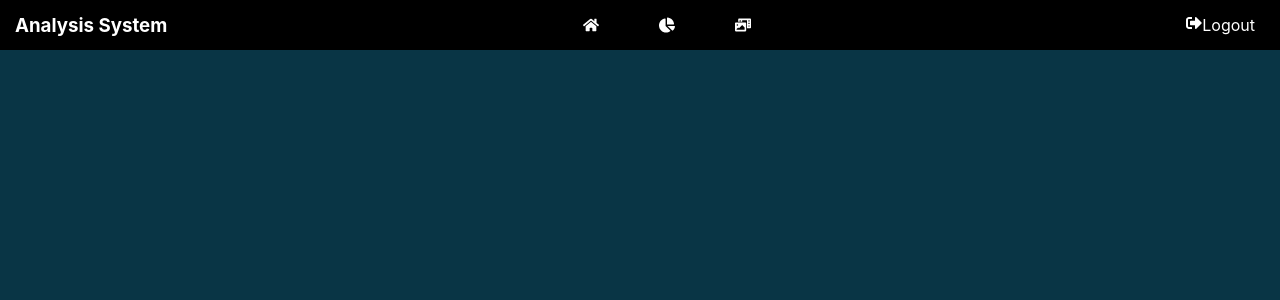
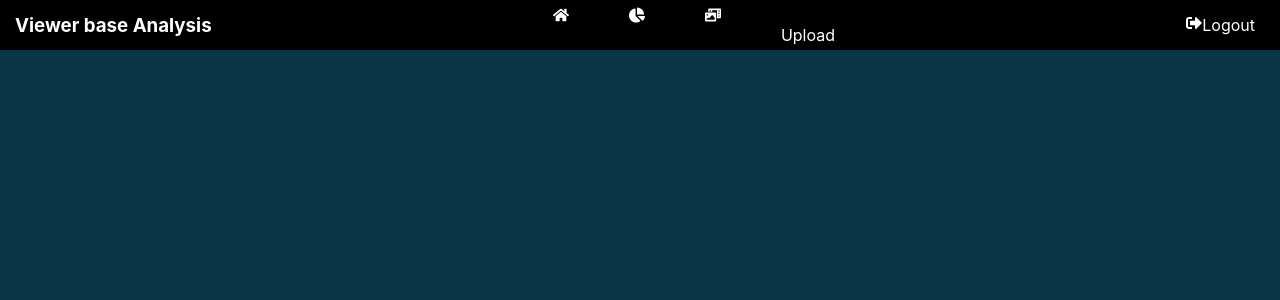
Before and after one commit to akashayyappan/react-ui, a React (Create React App) app: page /upload in a window 1280 px wide. Shown: the top 300 px of the page. Built offline with nearby package versions, Linux system fonts and the light colour scheme; sample sign-in values are in the browser's storage.

Commit message:
upload button

```diff
--- a/package.json
+++ b/package.json
@@ -9,12 +9,14 @@
     "@testing-library/jest-dom": "^5.16.2",
     "@testing-library/react": "^12.1.3",
     "@testing-library/user-event": "^13.5.0",
+    "antd": "^4.19.3",
     "bootstrap": "^5.1.3",
     "react": "^17.0.2",
     "react-dom": "^17.0.2",
     "react-icons": "^4.3.1",
     "react-router-dom": "^6.2.2",
     "react-scripts": "5.0.0",
+    "reactjs-popup": "^2.0.5",
     "web-vitals": "^2.1.4"
   },
   "scripts": {
--- a/src/App.js
+++ b/src/App.js
@@ -1,14 +1,16 @@
 import './App.css';
-import React from 'react';
+import React, {useState} from 'react';
 import { Link, BrowserRouter, Routes, Route, Navigate, Outlet, useNavigate } from 'react-router-dom';
-
+import { Modal, Button } from 'antd';
 import Home from './components/home/Home';
 import Dashboard from './components/dashboard/Dashboard';
 import Recommendation from './components/recommendation/Recommendation';
 import Login from './components/login/Login';
 import Register from './components/register/Register';
-
-import { FaHome, FaChartPie, FaPhotoVideo, FaSignOutAlt } from 'react-icons/fa';
+import Popup from 'reactjs-popup';
+import 'reactjs-popup/dist/index.css';
+import { FaHome, FaChartPie, FaPhotoVideo, FaSignOutAlt,FaFileUpload } from 'react-icons/fa';
+// import { Upload } from './components/upload/Upload';
 
 class App extends React.Component {
   constructor() {
@@ -16,9 +18,16 @@ class App extends React.Component {
     let auth = sessionStorage.getItem('auth');
     if(!auth) auth = false;
     this.state = {
-      isUserAuthenticated: auth
+      isUserAuthenticated: auth,
+      setIsModalVisible:false,
+      isModalVisible:false
     }
   }
+  // const [isModalVisible, setIsModalVisible]=useState(false);
+  // onUploadClick(){
+  //   name: "Upload";
+  //   this.setState({ showHideDemo1: false })
+  // }
 
   onLoginHandle = value => {
     this.setState({ isUserAuthenticated: value })
@@ -31,12 +40,24 @@ class App extends React.Component {
           {this.state.isUserAuthenticated &&
             <div>
               <header>
-                <h3>Analysis System</h3>
+                <h3>Viewer base Analysis</h3>
                 <div className="navbar">
                   <ul className="nav">
                     <li><Link to={'/home'} className="nav-item"><FaHome /><span>Home</span></Link></li>
                     <li><Link to={'/dashboard'} className="nav-item"><FaChartPie /><span>Dashboard</span></Link></li>
                     <li><Link to={'/rec'} className="nav-item"><FaPhotoVideo /><span>Recommendation</span></Link></li>
+                    <li>
+                      {/* <Link to={'/rec'} className="nav-item"><FaFileUpload /><span>Upload</span></Link> */}
+                    <FaFileUpload /><span className="nav-item" onClick={()=>this.setState({setIsModalVisible: !this.state.setIsModalVisible})}>
+                    Upload</span>
+                    <Modal title="Basic Modal" visible={this.state.setIsModalVisible} onOk={this.state.setIsModalVisible} onCancel={this.state.setIsModalVisible}>
+                    <p>Dataset</p><input type="file" />
+                    <p>Matrix</p><input type="file" />
+                    </Modal>
+                    </li>
+                    {/* <button className="nav-item"  onClick={()=>this.setState({setIsModalVisible: !this.state.setIsModalVisible})}>
+                    <FaFileUpload /><span>Upload</span>
+                    </button> */}
                   </ul>
                 </div>
                 <Link to={'/login'} className="logout"><FaSignOutAlt /><span>Logout</span></Link>
@@ -52,6 +73,7 @@ class App extends React.Component {
             <Route path='/register' element={<Register />} />
             <Route path='/dashboard' element={<Dashboard />} />
             <Route path='/rec' element={<Recommendation />} />
+            {/* <Route path='/upload' element={<Upload />} /> */}
           </Routes>
         </BrowserRouter>
         <Outlet />
--- /dev/null
+++ b/src/components/upload/Upload.js
@@ -0,0 +1,10 @@
+import React from 'react';
+import { FaUpload } from 'react-icons/fa';
+import Popup from 'reactjs-popup';
+import 'reactjs-popup/dist/index.css';
+
+export function Upload (){
+    <Popup trigger={<button> Upload</button>} position="right center">
+      <div>Popup content here !!</div>
+    </Popup>
+};
```
Also changed, not shown: src/components/upload/Upload.css (added), 1 other file (tests, documents, lock files or other folders).
